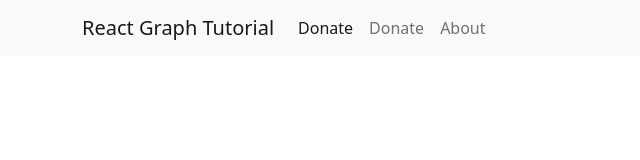
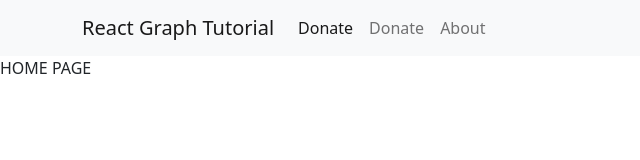
Before and after one commit to MonikaSzucs/vrra-remake, a React (Create React App) app: page / in a window 1280 px wide. Shown: the top 160 px of the page, without its empty margins (0-640 px from the left). Built offline with nearby package versions, Linux system fonts and the light colour scheme.

Commit message:
Organized components and pages. Am able to organize code into components now so it is organized

```diff
--- a/package.json
+++ b/package.json
@@ -12,7 +12,7 @@
     "react": "^17.0.2",
     "react-bootstrap-validation": "^0.1.11",
     "react-dom": "^17.0.2",
-    "react-router-dom": "^6.2.1",
+    "react-router-dom": "^5.2.0",
     "react-scripts": "5.0.0",
     "reactstrap": "8.4.1",
     "web-vitals": "^2.1.3"
--- a/src/App.js
+++ b/src/App.js
@@ -1,19 +1,17 @@
 import React from 'react';
 import logo from './logo.svg';
 import './App.css';
-import { BrowserRouter, Route, Routes } from 'react-router-dom';
-import { Container } from 'react-bootstrap';
+import { BrowserRouter, Route, Routes, Link, Switch } from 'react-router-dom';
 
 import NavBar from './Components/NavBar';
-import Home from './Pages/index';
+import Main from './Pages/Main.js';
+import { Container } from 'react-bootstrap';
 
 export default function App() {
   return (
     <BrowserRouter>
       <NavBar/>
-      <Routes>
-          <Route path="/" component={Home}/>
-      </Routes>
+      <Main/>
     </BrowserRouter>
   );
 }
--- a/src/Components/NavBar/index.js
+++ b/src/Components/NavBar/index.js
@@ -12,7 +12,7 @@ import 'bootstrap/dist/css/bootstrap.min.css';
 
 export default function NavBar() {
     return (
-        <Navbar bg="light" variant="light" expand="md" fixed="top">
+        <Navbar bg="light" variant="light" expand="md">
             <Container>
                 <Navbar.Brand href="/">React Graph Tutorial</Navbar.Brand>
                 <Navbar.Toggle />
--- a/src/Pages/index.js
+++ b/src/Pages/Home/Home.js
@@ -7,9 +7,7 @@ import {
 export default function Home() {
     return (
         <div>
-            <Container fluid>
-                <h1>TESTING</h1>
-            </Container>
+            HOME PAGE
         </div>
     )
 }
--- /dev/null
+++ b/src/Pages/Main.js
@@ -0,0 +1,18 @@
+import React from 'react';
+import { Route , Router, Routes, Switch} from "react-router-dom";
+import {
+    Button,
+    Container
+} from 'react-bootstrap';
+import Home from './Home/Home.js';
+
+export default function Main() {
+    return (
+        <div>
+            <Route>
+                <Route path="/"  render={props => <Home/>} />
+            </Route>
+        </div>
+    )
+}
+// Home
```
Also changed, not shown: 1 other file (tests, documents, lock files or other folders).
